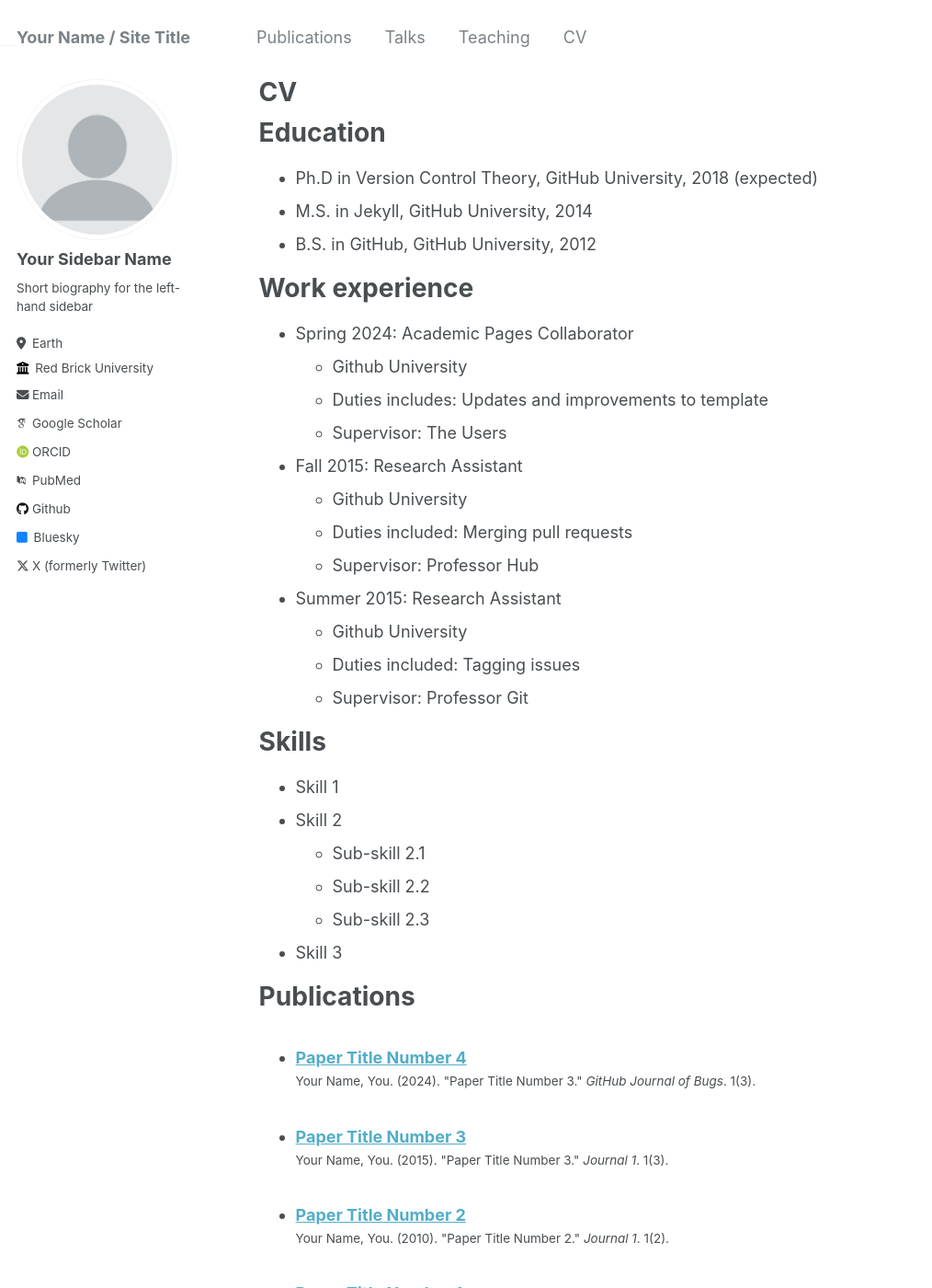
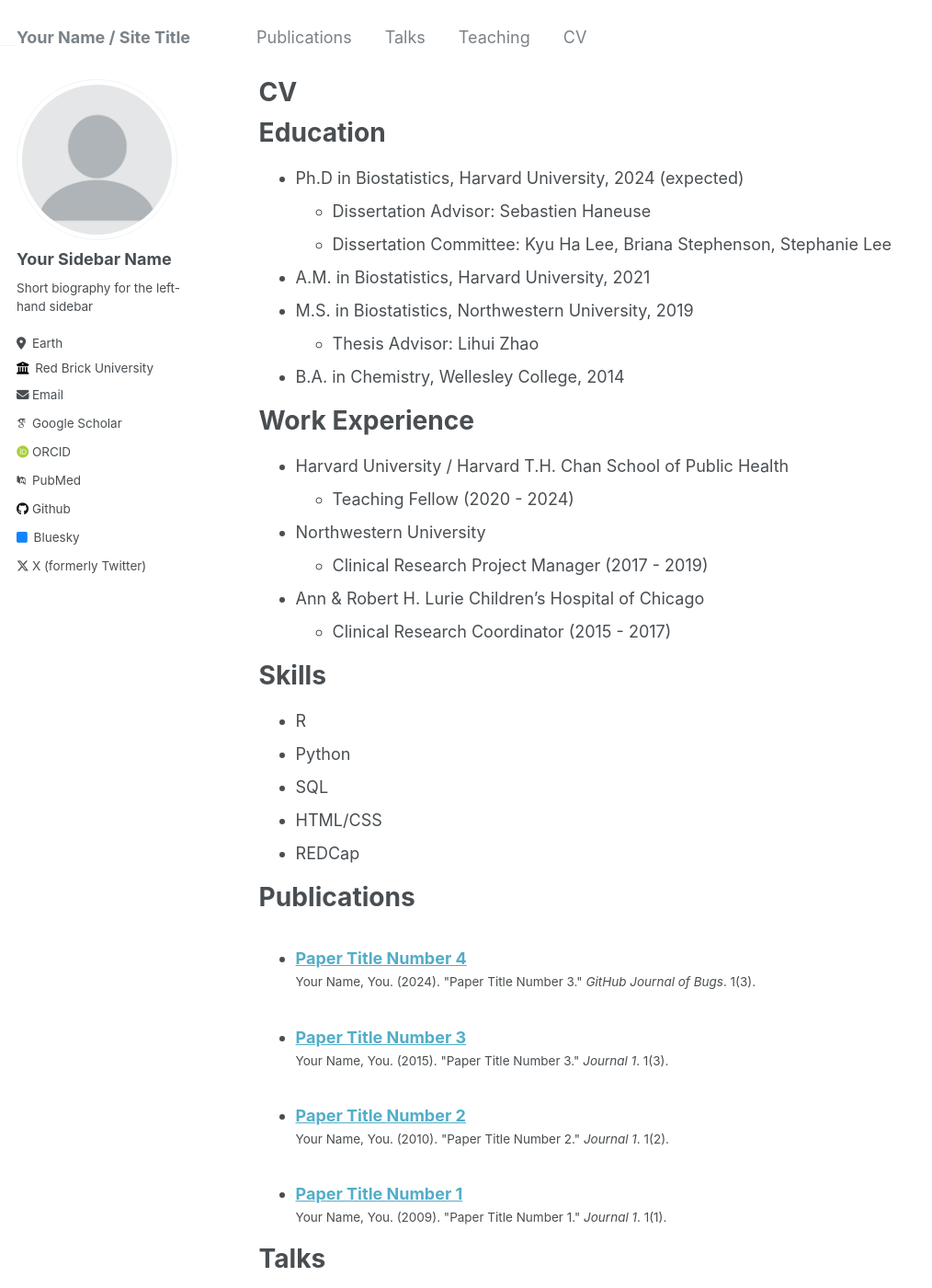
Before and after one commit to am-zhou/am-zhou.github.io, a Jekyll site: the page built from _pages/cv.md, in a window 1280 px wide and 1400 px high. Shown: the whole window at 92% size, without its empty margins (0-1014 px from the left). Built offline with Jekyll 4.4.1, drawn with Linux system fonts in a browser that asks for light colours; some web fonts are replaced; some of the changed text lies outside the part shown.

Commit message:
Update cv.md
Updated CV

```diff
--- a/_pages/cv.md
+++ b/_pages/cv.md
@@ -11,35 +11,32 @@ redirect_from:
 
 Education
 ======
-* Ph.D in Version Control Theory, GitHub University, 2018 (expected)
-* M.S. in Jekyll, GitHub University, 2014
-* B.S. in GitHub, GitHub University, 2012
+* Ph.D in Biostatistics, Harvard University, 2024 (expected)
+  * Dissertation Advisor: Sebastien Haneuse
+  * Dissertation Committee: Kyu Ha Lee, Briana Stephenson, Stephanie Lee
+* A.M. in Biostatistics, Harvard University, 2021
+* M.S. in Biostatistics, Northwestern University, 2019
+  * Thesis Advisor: Lihui Zhao
+* B.A. in Chemistry, Wellesley College, 2014
 
-Work experience
+Work Experience
 ======
-* Spring 2024: Academic Pages Collaborator
-  * Github University
-  * Duties includes: Updates and improvements to template
-  * Supervisor: The Users
+* Harvard University / Harvard T.H. Chan School of Public Health
+  * Teaching Fellow (2020 - 2024)
 
-* Fall 2015: Research Assistant
-  * Github University
-  * Duties included: Merging pull requests
-  * Supervisor: Professor Hub
+* Northwestern University
+  * Clinical Research Project Manager (2017 - 2019)
 
-* Summer 2015: Research Assistant
-  * Github University
-  * Duties included: Tagging issues
-  * Supervisor: Professor Git
+* Ann & Robert H. Lurie Children's Hospital of Chicago
+  * Clinical Research Coordinator (2015 - 2017)
 
 Skills
 ======
-* Skill 1
-* Skill 2
-  * Sub-skill 2.1
-  * Sub-skill 2.2
-  * Sub-skill 2.3
-* Skill 3
+* R
+* Python
+* SQL
+* HTML/CSS
+* REDCap
 
 Publications
 ======
@@ -59,6 +56,22 @@ Teaching
     {% include archive-single-cv.html %}
   {% endfor %}</ul>
 
-Service and leadership
+Service and Leadership
 ======
-* Currently signed in to 43 different slack teams
+* Harvard University Biostatistics PhD Student Committee
+  * Co-President (2022-)
+* Harvard Graduate School of Arts and Sciences Student Council
+  * Program Representative (2022-)
+* Harvard Graduate School of Arts and Sciences Student Council Conference Grants Committee
+  * Committee Member (2022-)
+* Harvard Graduate School of Arts and Sciences Student Council Student Group Funding Committee
+  * Committee Member (2022-)
+* Harvard University Florence Nightingale Day Planning Commmitee
+  * Committee Member (2022)
+* Harvard Graduate Women in Science and Engineering at Harvard GSAS
+  * Co-Chair (2020-2021) and Chair (2021-2022)
+* Ann & Robert H. Lurie Children's Hospital of Chicago Clinical Research Professionals Exemplar Award
+  * Chair (2016-2017)
+* Ann & Robert H. Lurie Children's Hospital of Chicago Clinical Research Professionals Education & Mentoring Committee
+  * Secretary (2016-2017)
+  *
```
